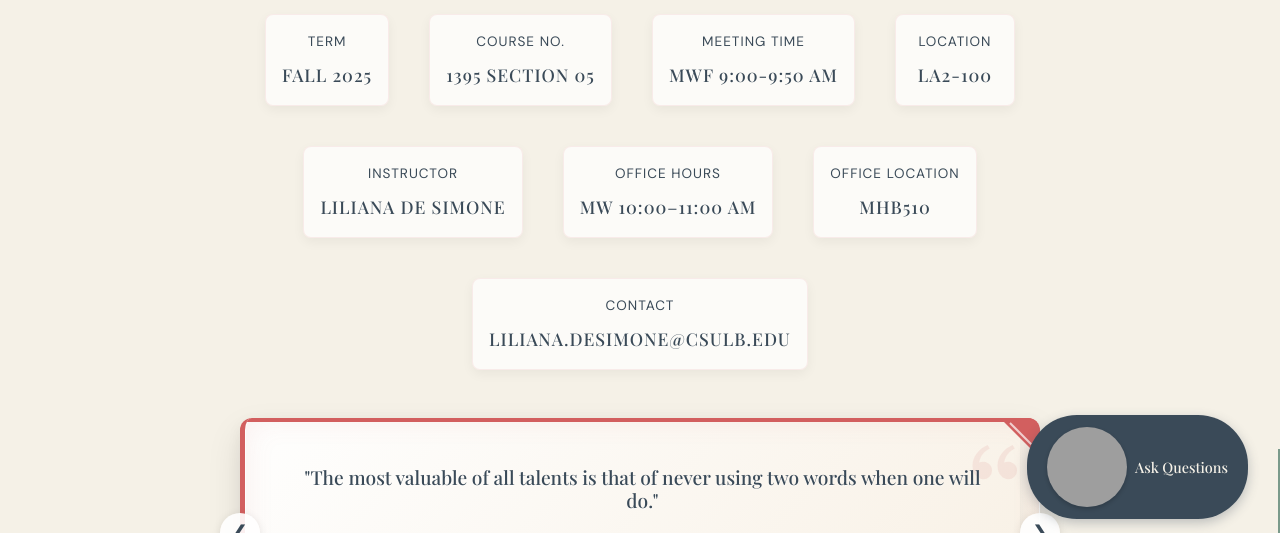
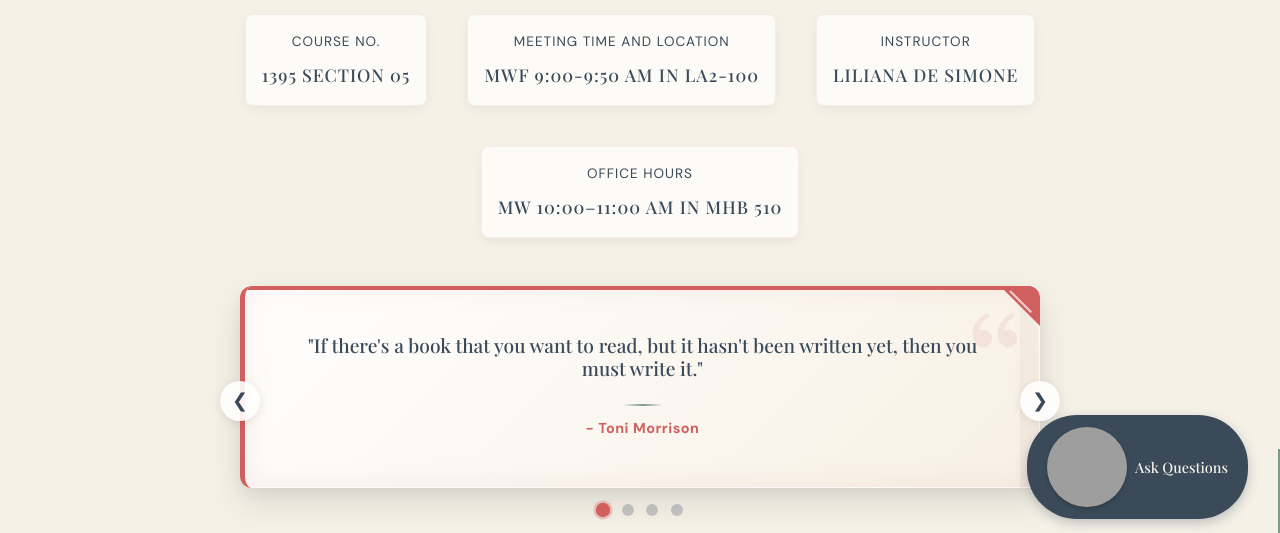
Before and after one commit to lilianaantoinette/syllabus, a plain HTML site: page index.html in a window 1280 px wide. Shown: the part 249-782 px from the top of the page. Drawn offline with nearby package versions, Linux system fonts and the light colour scheme; grey boxes are pictures that could not be loaded.

Commit message:
Update index.html

```diff
--- a/index.html
+++ b/index.html
@@ -74,20 +74,12 @@
                 <h1>ENGL 100B - Composition II</h1>
                 <div class="course-meta">
                     <div class="meta-item">
-                        Term
-                        <span>Fall 2025</span>
-                    </div>
-                    <div class="meta-item">
                         Course No.
                         <span>1395 Section 05</span>
                     </div>
                     <div class="meta-item">
-                        Meeting Time
-                        <span>MWF 9:00-9:50 AM</span>
-                    </div>
-                    <div class="meta-item">
-                        Location
-                        <span>LA2-100</span>
+                        Meeting Time and Location
+                        <span>MWF 9:00-9:50 AM in LA2-100</span>
                     </div>
                     <div class="meta-item">
                         Instructor
@@ -95,15 +87,7 @@
                     </div>
                     <div class="meta-item">
                         Office Hours
-                        <span>MW 10:00–11:00 AM</span>
-                    </div>
-                    <div class="meta-item">
-                        Office Location
-                        <span>MHB510</span>
-                    </div>
-                    <div class="meta-item">
-                        Contact
-                        <span>liliana.desimone@csulb.edu</span>
+                        <span>MW 10:00–11:00 AM in MHB 510</span>
                     </div>
                 </div>
             </div>
@@ -114,28 +98,12 @@
                     <div class="book-corner"></div>
                     <div class="page-edge"></div>
                     <div class="quote">
-                        <p class="quote-text">"The most valuable of all talents is that of never using two words when one will do."</p>
-                        <span class="quote-author">- Thomas Jefferson</span>
-                    </div>
-                    <div class="quote">
-                        <p class="quote-text">"Writing is an exploration. You start from nothing and learn as you go."</p>
-                        <span class="quote-author">- E.L. Doctorow</span>
-                    </div>
-                    <div class="quote">
                         <p class="quote-text">"If there's a book that you want to read, but it hasn't been written yet, then you must write it."</p>
                         <span class="quote-author">- Toni Morrison</span>
                     </div>
                     <div class="quote">
-                        <p class="quote-text">"You can make anything by writing."</p>
-                        <span class="quote-author">- C.S. Lewis</span>
-                    </div>
-                    <div class="quote">
                         <p class="quote-text">"A word after a word after a word is power."</p>
                         <span class="quote-author">- Margaret Atwood</span>
-                    </div>
-                    <div class="quote">
-                        <p class="quote-text">"The role of a writer is not to say what we all can say, but what we are unable to say."</p>
-                        <span class="quote-author">- Anaïs Nin</span>
                     </div>
                     <div class="quote">
                         <p class="quote-text">"Write what should not be forgotten."</p>
```
